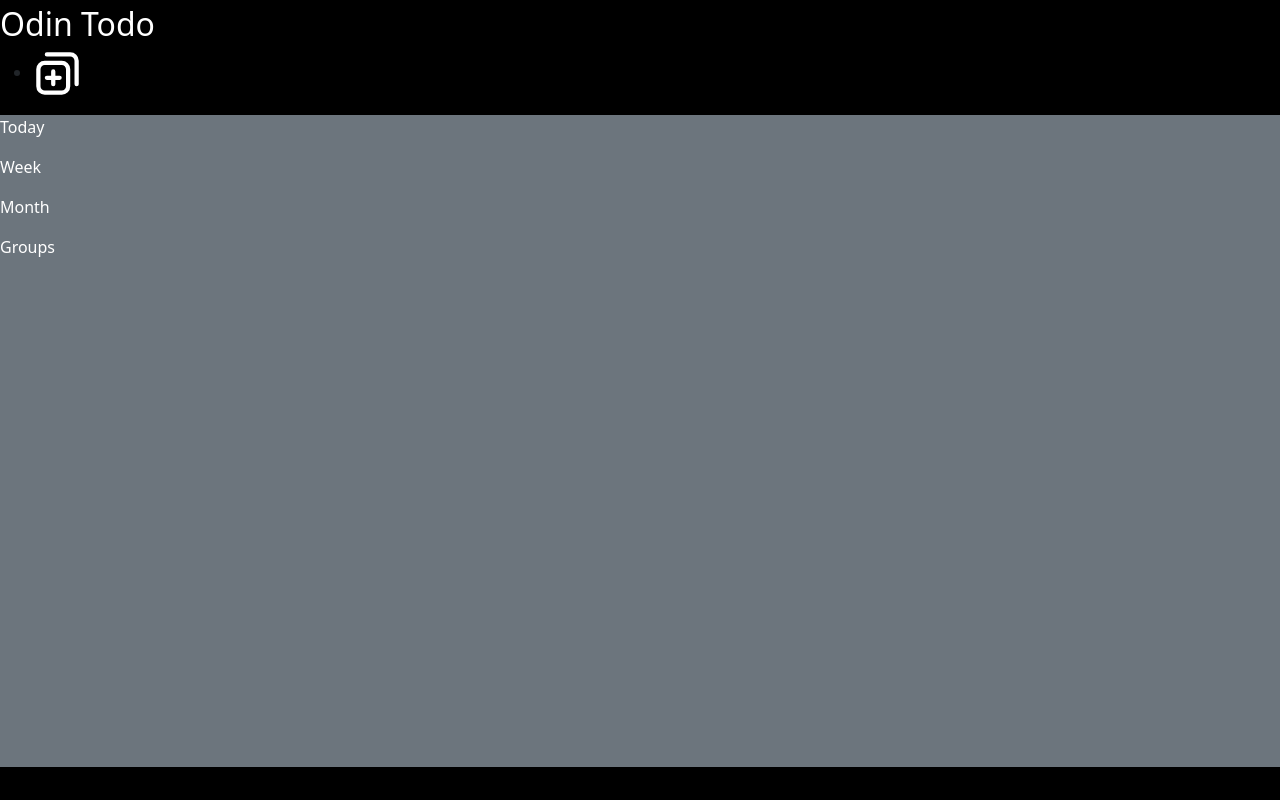
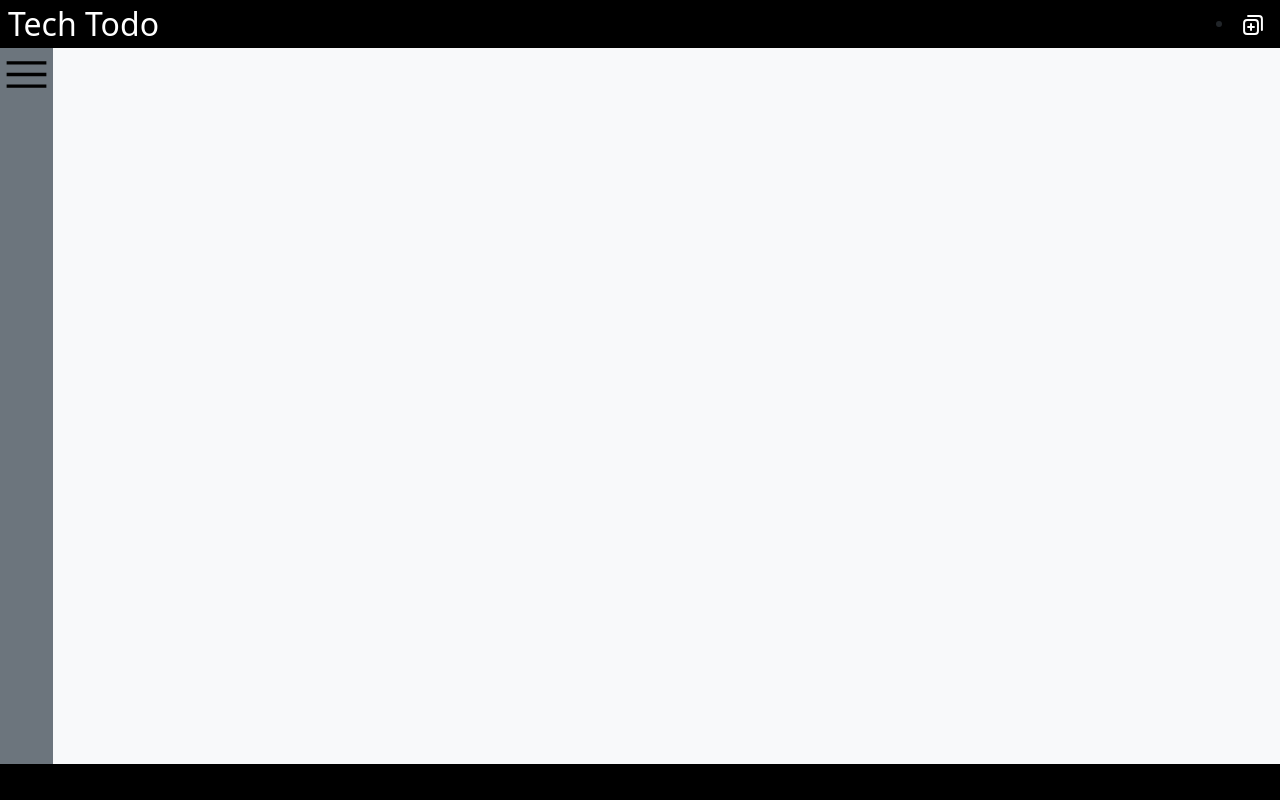
Before and after one commit to TechnicallyAustin/Odin-todo, a website built with webpack: page dist/index.html in a window 1280 px wide. Built offline with nearby package versions, Linux system fonts and the light colour scheme.

Commit message:
creating side menu

```diff
--- a/src/css/styles.css
+++ b/src/css/styles.css
@@ -10,6 +10,6 @@ main {
 }
 
 .nav-add {
-    width: 4vw;
-    height: auto;
+    width: 3vw;
+    height: 3vh;
 }
--- /dev/null
+++ b/src/javascript/collapse.js
@@ -0,0 +1,26 @@
+export function collapse(){
+    const main = document.querySelector("main");
+    const collapseContainer = main.appendChild(document.createElement("div"));
+    collapseContainer.setAttribute("class", "collapsed bg-secondary w-25")
+
+    const image = collapseContainer.appendChild(document.createElement("img"));
+    image.setAttribute("class", "icon collapse-menu d-flex justify-content-center align-items-start m-0 p-0 w-100");
+    image.setAttribute("src", "../src/assets/menu.svg")
+    image.setAttribute("alt", "menu collapse icon");
+
+    function toggle(){
+
+
+    };
+    image.addEventListener("click", () =>{
+        if (image.getAttribute("class") )
+        collapseContainer.setAttribute("class", "expanded bg-secondary w-100")
+        image.setAttribute("src", "../src/assets/side-nav.svg")
+        image.setAttribute("class", "icon collapse-menu d-flex justify-content-center align-items-start m-0 p-0 w-25");
+
+    });
+
+    expand()
+
+
+};
--- a/src/javascript/index.js
+++ b/src/javascript/index.js
@@ -4,8 +4,10 @@ import 'popper.js'
 import "../css/styles.css";
 import { buildPage } from "./page.js";
 import { sidebar } from "./sidebar.js";
+import { collapse } from "./collapse.js";
 
 document.addEventListener("DOMContentLoaded", () => {
     buildPage()
-    sidebar()
+    collapse()
+    //sidebar()
 })
--- a/src/javascript/page.js
+++ b/src/javascript/page.js
@@ -12,15 +12,18 @@ const Page = {
       nav: function () {
         console.log(header);
         const nav = header.appendChild(document.createElement("nav"));
+        nav.setAttribute("class", "d-flex justify-content-between align-items-center mx-2 h-100")
         this.content = nav;
       },
       logo: function () {
         const logo = this.content.appendChild(document.createElement("p"));
         logo.setAttribute("class", "page-logo text-white fs-2 mb-0")
-        logo.textContent = "Odin Todo"
+        logo.textContent = "Tech Todo"
       },
       links: function () {
+        const linksList = []
         const list = this.content.appendChild(document.createElement("ul"));
+        list.setAttribute("class", "pb-0 mb-0")
         const item = list.appendChild(document.createElement("li"));
         const image = item.appendChild(document.createElement("img"));
         image.setAttribute("src", "../src/assets/add2.svg");
@@ -40,7 +43,7 @@ const Page = {
   },
   main: function () {
     const main = this.page.appendChild(document.createElement("main"));
-    main.setAttribute("class", "main bg-secondary");
+    main.setAttribute("class", "main bg-light");
   },
   footer: function () {
     const footer = this.page.appendChild(document.createElement("footer"));
--- a/src/javascript/sidebar.js
+++ b/src/javascript/sidebar.js
@@ -5,17 +5,17 @@ export function sidebar(){
         menu: null,
         createMenu: function(){
             const createMenu = main.appendChild(document.createElement("div"))
-            createMenu.setAttribute("class", "");
+            createMenu.setAttribute("class", "side-bar d-flex flex-column justify-content-start align-items-center bg-secondary text-black pt-2");
             this. menu = createMenu
         },
         links: function(){
             const today = main.appendChild(document.createElement("p"));
-            today.setAttribute("class", "");
+            today.setAttribute("class", "list-unstyled");
             const titles = ["Today", "Week", "Month", "Groups"]
 
             for (let title of titles){
                 let menuItem = this.menu.appendChild(document.createElement("p"))
-                menuItem.setAttribute("class", "menu-links text-white")
+                menuItem.setAttribute("class", "menu-links mb-0 w-75")
                 menuItem.textContent = title
             }
         },
```
Also changed, not shown: dist/bundle.js.
